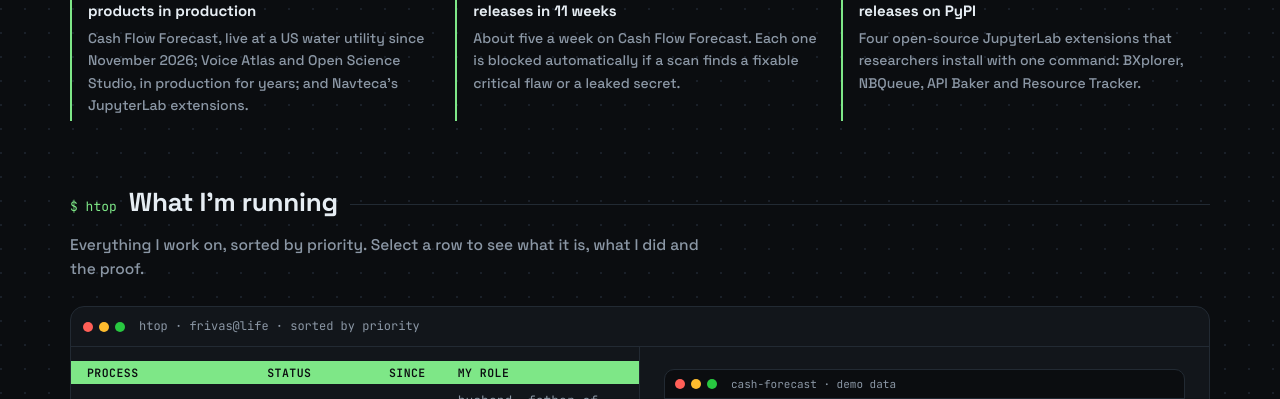
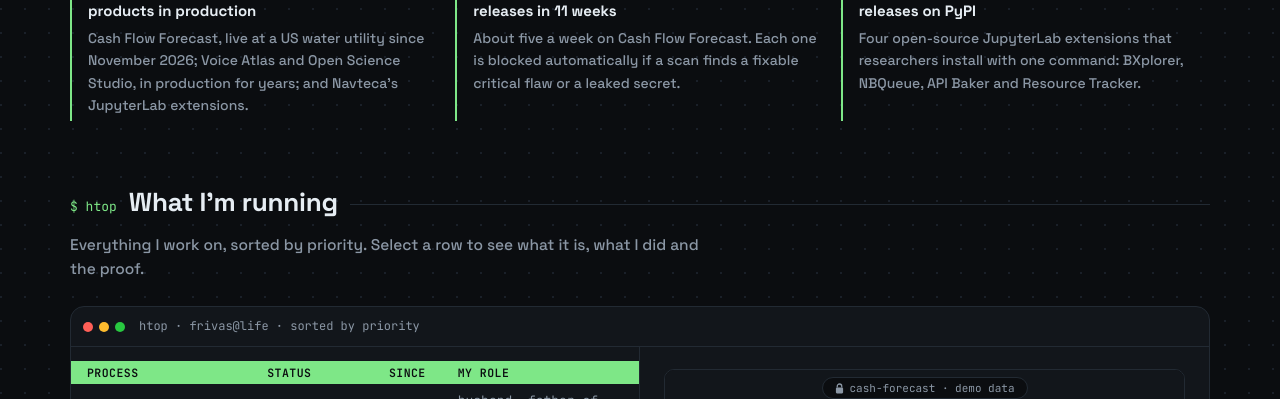
Before and after one commit to frivas/portfolio, a website: page sites/portfolio/index.html in a window 1280 px wide. Shown: the part 544-943 px from the top of the page. Drawn offline with Linux system fonts and the light colour scheme.

Commit message:
Use a browser bar on the inner screenshot frames
The htop window and the screenshot inside it both showed macOS window
dots side by side. The dots stay on the outer window only, and the
inner frame becomes a browser address bar with a lock and the URL.

Closes #12

Co-Authored-By: Claude Opus 5.5 <noreply@anthropic.com>

```diff
--- a/sites/portfolio/index.html
+++ b/sites/portfolio/index.html
@@ -55,7 +55,9 @@ td.role{color:var(--muted);white-space:normal}
 .keys b{background:var(--accent2);color:var(--bg);padding:0 4px;margin-right:4px}
 .detail{padding:22px 24px}
 .detail .shot{border:1px solid var(--line);border-radius:10px;overflow:hidden;margin-bottom:18px;background:var(--bg)}
-.detail .shot .bar{padding:7px 10px;font:11px "JetBrains Mono",monospace}
+.detail .shot .addr{display:flex;justify-content:center;padding:7px 10px;border-bottom:1px solid var(--line);background:var(--card)}
+.detail .shot .addr span{display:inline-flex;align-items:center;gap:6px;max-width:100%;padding:3px 12px;border-radius:999px;background:var(--bg);border:1px solid var(--line);font:11px "JetBrains Mono",monospace;color:var(--muted);white-space:nowrap;overflow:hidden;text-overflow:ellipsis}
+.detail .shot .addr svg{width:9px;height:11px;flex:none;color:var(--muted)}
 .detail .shot img{display:block;width:100%;aspect-ratio:16/10;object-fit:cover;object-position:top}
 .detail .shot pre{margin:0;padding:18px;font:12.5px/1.8 "JetBrains Mono",monospace;color:var(--muted);aspect-ratio:16/10;white-space:pre-wrap}
 .detail .shot pre .ok{color:var(--accent)}
--- a/sites/portfolio/main.js
+++ b/sites/portfolio/main.js
@@ -51,7 +51,7 @@ ps.innerHTML=P.map((p,i)=>`<tr data-i="${i}" tabindex="${i===2?0:-1}" class="${p
 const rows=/** @type {HTMLElement[]} */([...ps.children]);let cur=2;
 /** @param {number} i @param {boolean} [focus] */
 function sel(i,focus){cur=(i+P.length)%P.length;const p=P[cur];rows.forEach((r,j)=>{r.classList.toggle("sel",j===cur);r.tabIndex=j===cur?0:-1});if(focus)rows[cur].focus();
-  const media=p.quiet?`<div class="quiet">${p.quiet}</div>`:`<div class="shot"><div class="bar"><i></i><i></i><i></i><span>${p.url}</span></div>${p.pre?`<pre>${p.pre}</pre>`:`<img src="${p.img}" alt="${p.h} screenshot">`}</div>`;
+  const media=p.quiet?`<div class="quiet">${p.quiet}</div>`:`<div class="shot"><div class="addr"><span><svg viewBox="0 0 10 12" aria-hidden="true"><path d="M2.5 5V3.5a2.5 2.5 0 0 1 5 0V5" fill="none" stroke="currentColor" stroke-width="1.4"/><rect x="1" y="5" width="8" height="6.5" rx="1.2" fill="currentColor"/></svg>${p.url}</span></div>${p.pre?`<pre>${p.pre}</pre>`:`<img src="${p.img}" alt="${p.h} screenshot">`}</div>`;
   dt.innerHTML=`${media}<h3>${p.h}</h3><p>${p.p}</p>${p.f?`<ul class="facts">${p.f.map(([a,b])=>`<li><b>${a}</b>${b?` · ${b}`:""}</li>`).join("")}</ul>`:""}${p.link?`<a href="${p.link[0]}"${ext(p.link[0])}>${p.link[1]}</a>`:""}`}
 rows.forEach((r,i)=>r.onclick=()=>sel(i));
 ps.onkeydown=e=>{if(e.key==="ArrowDown"){sel(cur+1,true);e.preventDefault()}if(e.key==="ArrowUp"){sel(cur-1,true);e.preventDefault()}};
```
